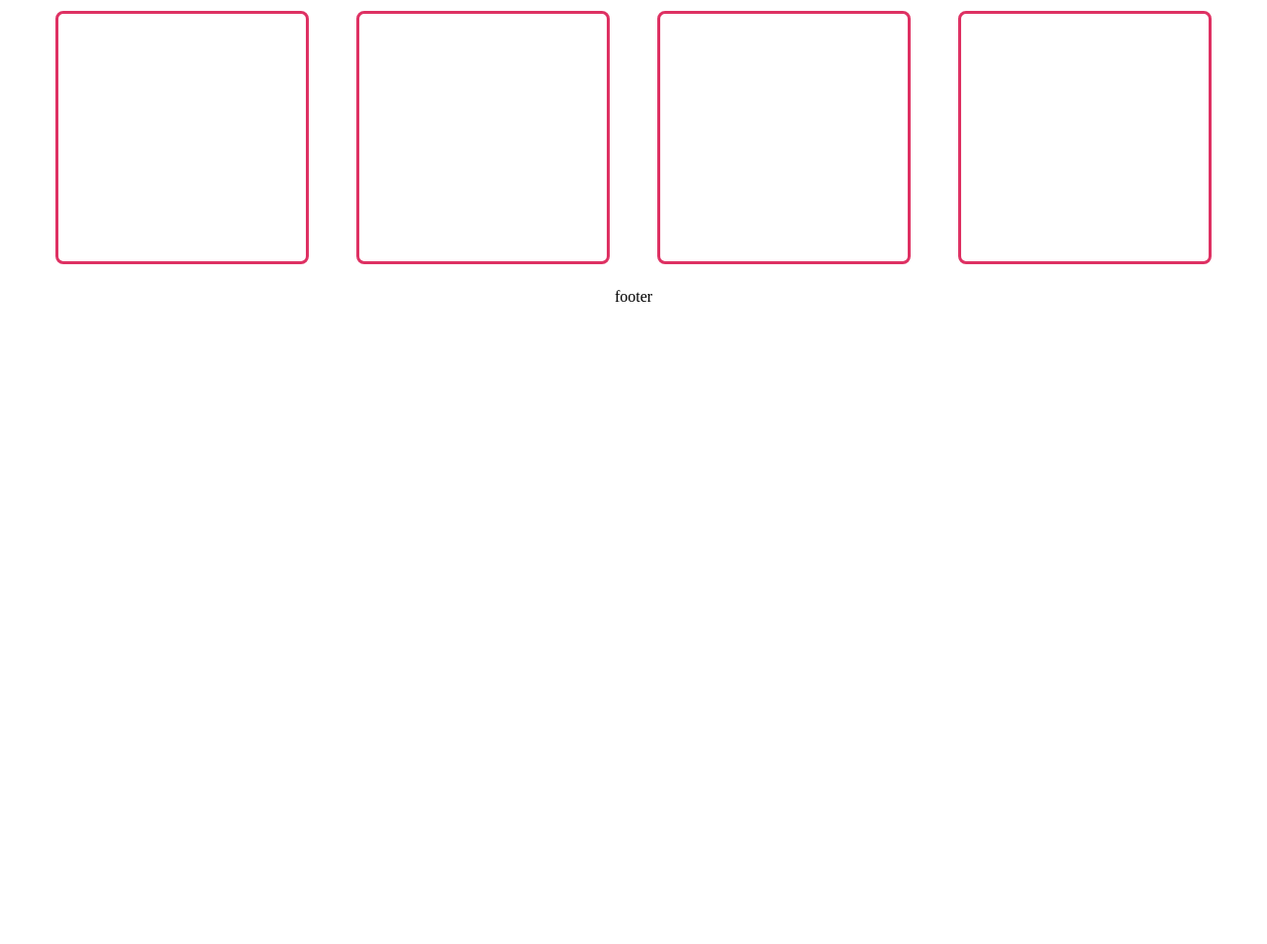
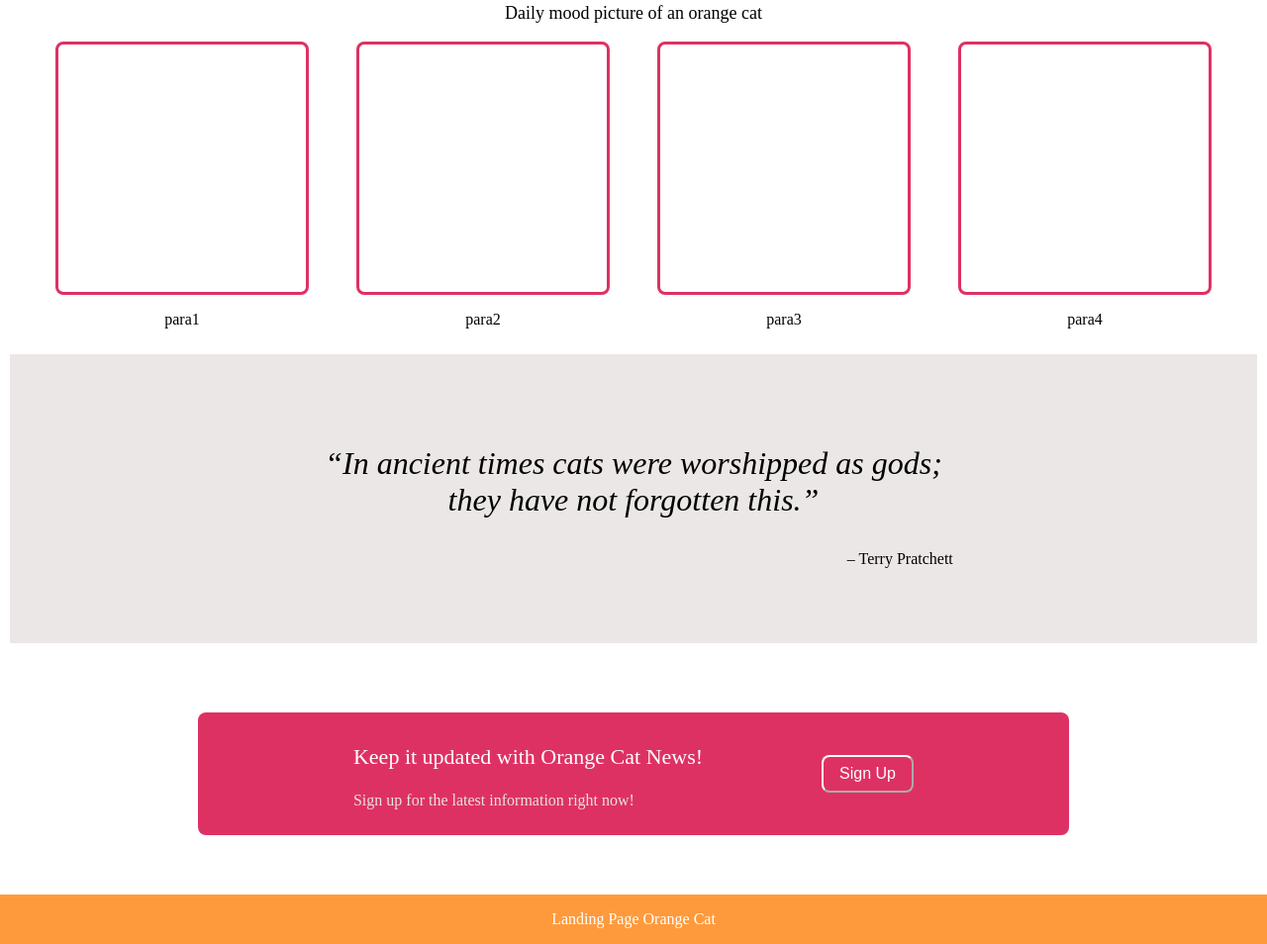
Before and after one commit to Nobpanat/Landing-page, a plain HTML site: page index.html in a window 1280 px wide. Shown: the part 594-1548 px from the top of the page at 99% size. Before the commit the page ends 903 px from the top, so only its background shows below. Drawn offline with Linux system fonts and the light colour scheme.

Commit message:
add quotes-cat and modified footer and modified css at quotes-cat

```diff
--- a/index.html
+++ b/index.html
@@ -4,7 +4,7 @@
     <meta charset="UTF-8">
     <meta http-equiv="X-UA-Compatible" content="IE=edge">
     <meta name="viewport" content="width=device-width, initial-scale=1.0">
-    <title>Document</title>
+    <title>Orange Cat</title>
     <link rel="stylesheet" href="style.css">
 </head>
 <body>
@@ -28,22 +28,51 @@
         <div class="container-first">
             <div class="first-para"><p class="title">Orange Cat is a cute cat!</p>
                 <p class="para1">Orange Cats are cute and fun to play with.</p>
-                <div class="first-signup"><button class="button-signup-first">Sign Up</button></div>
+                <div class="first-signup">
+                    <button class="button-signup-first">Sign Up</button>
+                </div>
             </div>
             <div class="img-first-para"><img class="cat1" src="./imge/pexels-peng-louis-1450331.jpg" alt="cat-orange"></div>
         </div>
         <div class="container-second">
             <div class="title-second"><p>Daily mood picture of an orange cat</p></div>
             <div class="all-card">
-                <div class="card"></div>
-                <div class="card"></div>
-                <div class="card"></div>
-                <div class="card"></div>
+                <div class="container-card">
+                    <div class="card"></div>
+                    <div class="para-crad"><p>para1</p></div>
+                </div>
+                <div class="container-card">
+                    <div class="card"></div>
+                    <div class="para-card"><p>para2</p></div>
+                </div>
+                <div class="container-card">
+                    <div class="card"></div>
+                    <div class="para-card"><p>para3</p></div>
+                </div>
+                <div class="container-card">
+                    <div class="card"></div>
+                    <div class="para-card"><p>para4</p></div>
+                </div>
             </div>
         </div>
     </div>
+    <div class="quotes-cat">
+        <div class="text-quotes">
+            <p class="para-quotes">“In ancient times cats were worshipped as gods; they have not forgotten this.”</p>
+            <p class="name-writer">– Terry Pratchett</p>
+        </div>
+    </div>
+    <div class="container-info">
+        <div class="para-info">
+            <p class="para-info-1">Keep it updated with Orange Cat News!</p>
+            <p class="para-info-2">Sign up for the latest information right now!</p>
+        </div>
+        <div class="button-signup-second">
+            <button class="button-second">Sign Up</button>
+        </div>
+    </div>
     <div class="footer">
-        footer
+        <p>Landing Page Orange Cat</p>
     </div>
 </body>
 </html>
--- a/style.css
+++ b/style.css
@@ -45,9 +45,11 @@ a{
     align-items: center;
 }
 .cat1{
-    width: auto;
-    height: 320px;
+    width: 500px;
+    height: auto;
     margin-top: 40px;
+    /* max-width: 100%;
+    max-height: auto; */
 }
 .container-first{
     display: flex;
@@ -60,11 +62,11 @@ a{
     padding-bottom: 40px;
 }
 .title{
-    font-size: 42px;
+    font-size: 48px;
     font-weight: 600;
 }
 .para1{
-    font-size: 18px;
+    font-size: 22px;
 }
 .button-signup-first{
     display: flex;
@@ -91,5 +93,62 @@ a{
     border-radius: 8px;
     border:#DE3163 solid;
     height: 250px;
-    margin: 24px;
+    margin: 0 24px;
 }
+.container-card{
+    display: flex;
+    flex-direction: column;
+    align-items: center;
+}
+.quotes-cat{
+    padding: 60px 24%;
+    background-color: rgb(235, 231, 231);
+    margin:10px;
+}
+.para-quotes{
+    text-align: center;
+    font-size: 32px;
+    font-weight: 500;
+    font-style: italic;
+}
+.name-writer{
+    text-align: right;
+    font-size: 16px;
+    font-weight: 250;
+}
+.container-info{
+    display: flex;
+    flex:1;
+    background-color: #DE3163;
+    margin: 60px 200px;
+    border-radius: 8px;
+    align-items: center;
+    justify-content: center;
+    gap: 120px;
+    padding: 10px;
+}
+
+.para-info-1{
+    color: white;
+    font-size: 22px;
+    font-weight: 400;
+}
+.para-info-2{
+    color: rgb(232, 226, 226);
+    font-size: 16px;
+}
+.button-second{
+    display: flex;
+    background-color: #DE3163;
+    color: white;
+    border-radius: 8px;
+    padding: 8px 16px;
+    border-color: white;
+    margin:0;
+    font-size: 16px;
+}
+.footer{
+    background-color:#ff9a3c;
+    color: white;
+    font-size: 16px;
+}
```
